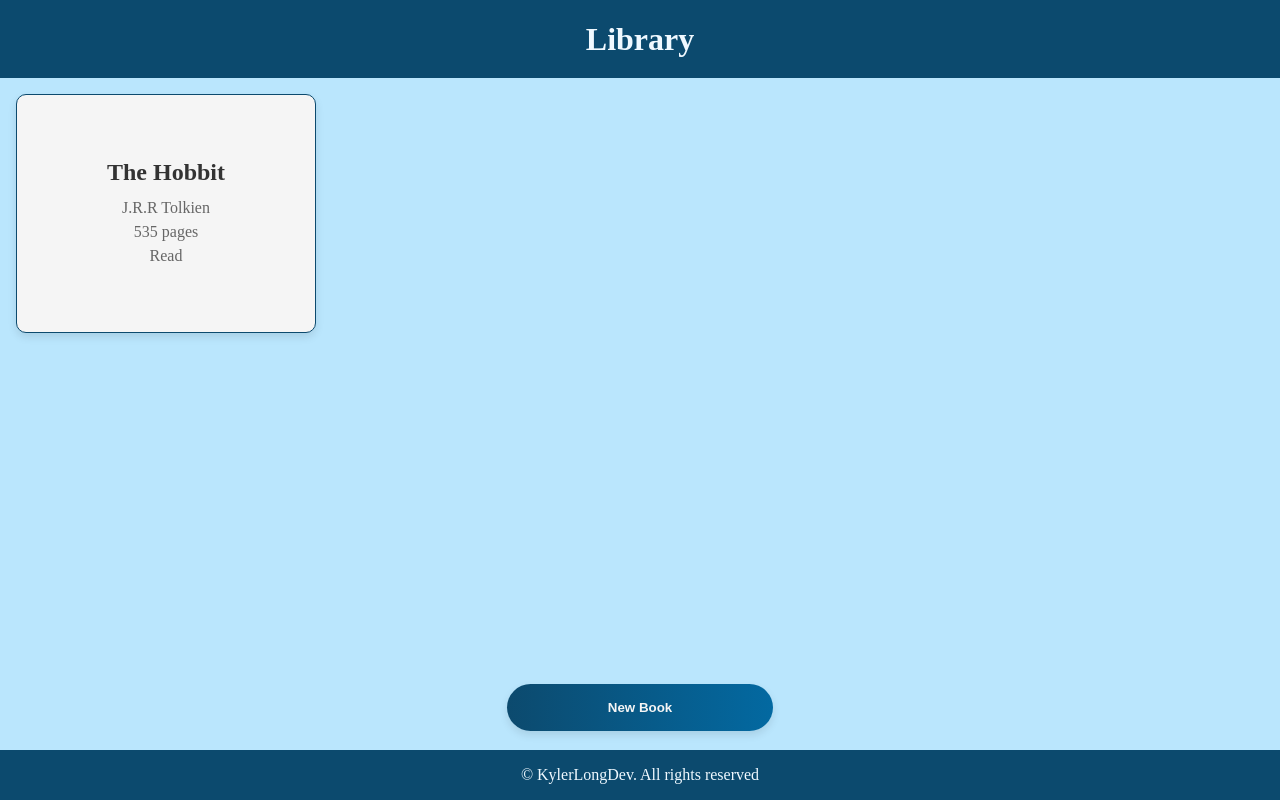
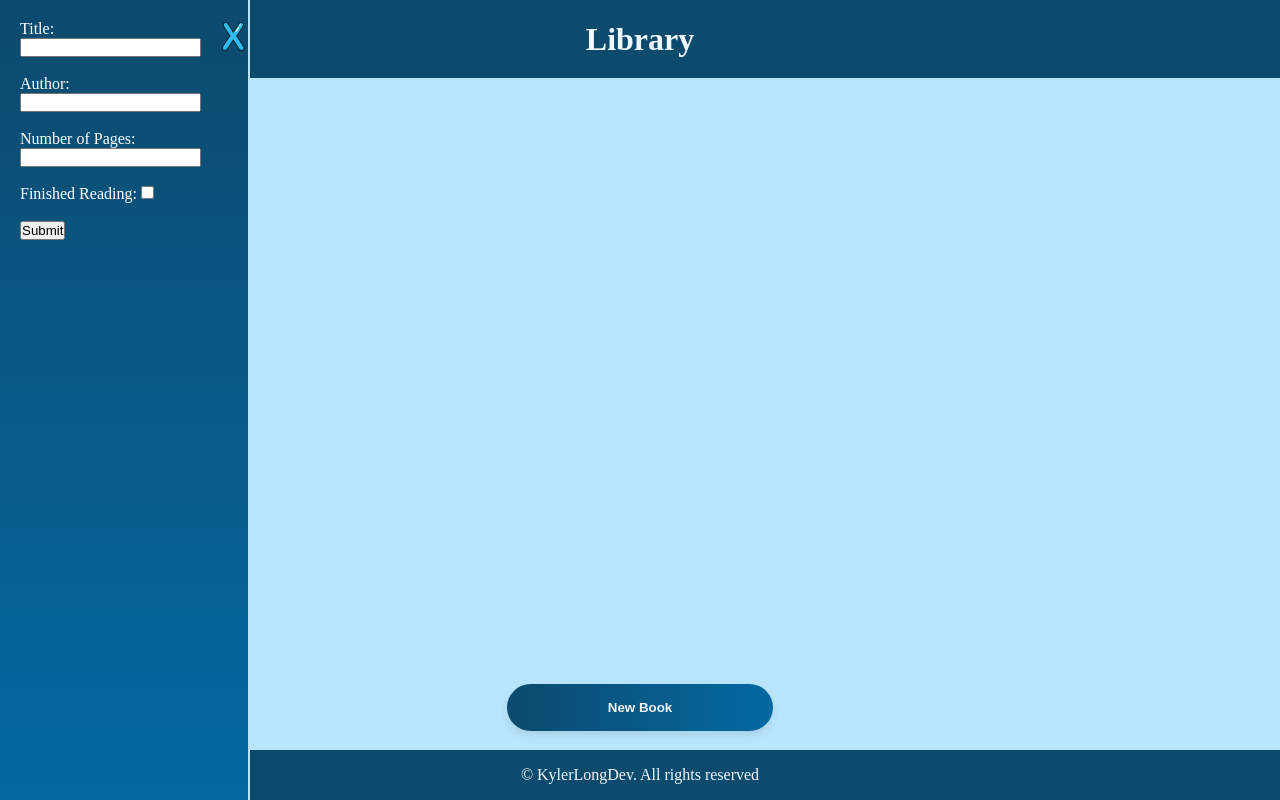
Before and after one commit to KylerLong-dev/library, a plain HTML site: page index.html in a window 1280 px wide. Both pictures are taken after a click on the button "New Book". Drawn offline with Linux system fonts and the light colour scheme.

Commit message:
Create logic to accept user date from form input and use values to run through addBook function as arguments

```diff
--- a/index.html
+++ b/index.html
@@ -17,8 +17,27 @@
         </div>
     </main>
 
+    <section class="sidebar">
+        <form class ="sidebar-form">
+            <label for="title">Title:</label>
+            <input type="text" id="title" name="title" required><br><br>
+
+            <label for="author">Author:</label>
+            <input type="text" id="author" name="author" required><br><br>
+
+            <label for="pages">Number of Pages:</label>
+            <input type="number" id="pages" name="pages" min="1" required><br><br>
+
+            <label for="finished">Finished Reading:</label>
+            <input type="checkbox" id="finished" name="finished"><br><br>
+
+            <button type="submit">Submit</button>
+        </form>
+        <img alt="X" src="images/1553039_blue_letter_x_alphabet_letters_icon.png" class="sidebar-close">
+    </section>
+
     <section class="new-book">
-        <button>New Book</button>
+        <button class="new-book_btn">New Book</button>
     </section>
 
     <footer>
--- a/script.js
+++ b/script.js
@@ -16,22 +16,58 @@ function addBookToLibrary(title, author, pages, read) {
 
 function displayBook() {
   const bookContainer = document.querySelector(".grid-container");
+
+  bookContainer.innerHTML = "";
+
   myLibrary.forEach((book) => {
     const bookCard = document.createElement("div");
     bookCard.classList.add("grid-container_book");
+
+    let readStatus = "";
+    if (book.read) {
+      readStatus = "Read Status: Complete!";
+    }
+    else {
+      readStatus = "Read Status: Not Read";
+    }
+
     bookCard.innerHTML = `
       <h3>${book.title}</h3>
       <p>${book.author}</p>
-      <p>${book.pages}</p>
-      <p>${book.read}</p>
+      <p>${book.pages} pages</p>
+      <p>${readStatus}</p>
       `;
     bookContainer.appendChild(bookCard);
   })
 }
 
-addBookToLibrary("The Hobbit", "J.R.R Tolkien", "535 pages", "Read")
-displayBook();
+const addBookBtn = document.querySelector(".new-book_btn");
+const sideBar = document.querySelector(".sidebar");
 
-function userInput() {
+addBookBtn.addEventListener("click", () => {
+  if (!sideBar.classList.contains("show")) {
+    sideBar.classList.add("show");
+  }
+})
 
-}
+const form = document.querySelector(".sidebar-form")
+
+form.addEventListener("submit", (event) => {
+  event.preventDefault();
+
+  const title = document.getElementById("title").value;
+  const author = document.getElementById("author").value;
+  const pages = document.getElementById("pages").value;
+  const read = document.getElementById("finished").checked;
+
+  addBookToLibrary(title, author, pages, read);
+  displayBook();
+
+  form.reset();
+})
+
+const sidebarClose = document.querySelector(".sidebar-close")
+
+sidebarClose.addEventListener("click", () => {
+  sideBar.classList.remove("show");
+})
--- a/style.css
+++ b/style.css
@@ -29,6 +29,7 @@ main {
     gap: 1em;
     padding: 1em;
     max-width: 100%;
+    justify-content: center;
 }
 
 .grid-container_book {
@@ -54,6 +55,7 @@ main {
     font-size: 1.5rem;
     margin: 0 0 10px;
     color: #333;
+    text-align: center;
 }
 
 .grid-container_book p{
@@ -61,6 +63,7 @@ main {
     color: #666;
     font-size: 1em;
     line-height: 1.5;
+    text-align: center;
 }
 
 .new-book {
@@ -90,6 +93,35 @@ main {
     box-shadow: 0 8px 16px rgba(0, 0, 0, 0.2);
 }
 
+/* Initial sidebar styles (hidden off the screen) */
+.sidebar {
+    position: fixed;
+    top: 0;
+    left: -250px; /* Move it off-screen to the left */
+    width: 250px;
+    height: 100%;
+    background-color: #333;
+    color: white;
+    padding: 20px;
+    transition: left 0.3s ease; /* Smooth transition */
+    display: flex;
+    gap: 1em;
+    background: linear-gradient(to bottom, #0c4a6e, #0369a1);
+    border-right: 2px solid #bae6fd;
+  }
+
+  .sidebar img {
+    max-width: auto;
+    height: 2em;
+    cursor: pointer;
+  }
+
+  /* Class to slide the sidebar in */
+  .sidebar.show {
+    left: 0; /* Moves sidebar into view */
+    z-index: 1000;
+  }
+
 footer {
     background-color: #0c4a6e;
     color: #f0f9ff;
```
Also changed, not shown: images/1553039_blue_letter_x_alphabet_letters_icon.png (added).
